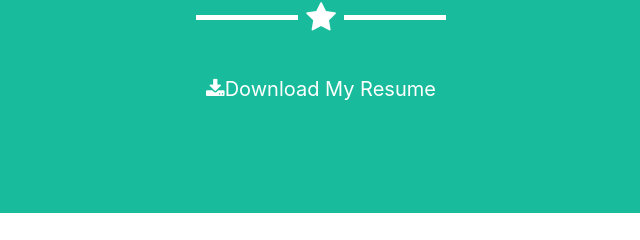
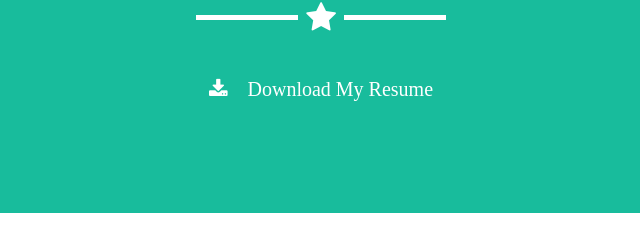
Before and after one commit to tarekselem/tarek-selem.github-io, a website with bundled scripts: page index.html in a window 1280 px wide. Shown: the part 825-1065 px from the top of the page, 319-959 px from the left. Built offline with nearby package versions, Linux system fonts and the light colour scheme.

Commit message:
download changes

```diff
--- a/index.html
+++ b/index.html
@@ -94,7 +94,7 @@
                 <div class="row">
                     <div class="col-lg-8 mx-auto text-center">
                         <a href="docs/Tarek Selem Resume.pdf" class="btn btn-lg btn-outline" target="_blank">
-                            <i class="fa fa-download"></i>Download My Resume
+                            <i class="fa fa-download">&ensp;&ensp;Download My Resume</i>
                         </a>
                     </div>
                 </div>
```
